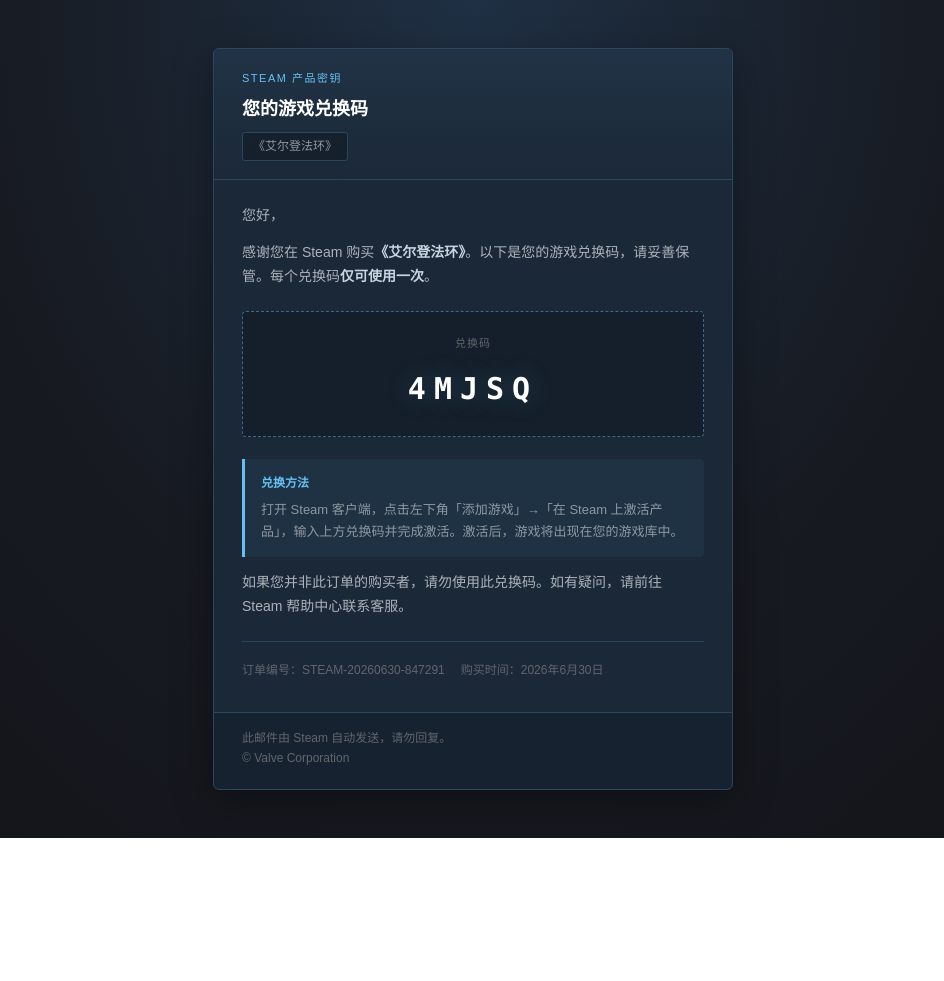
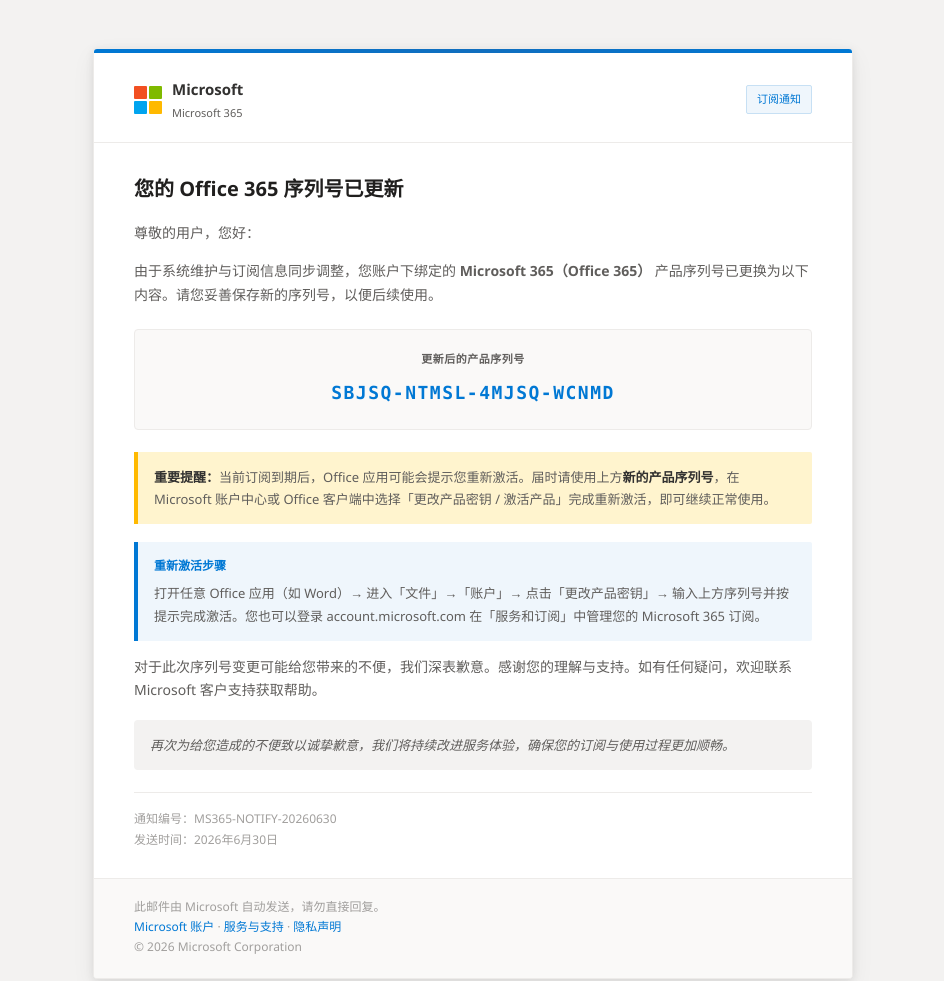
Before and after one commit to billow-css/billow-css.github.io, a plain HTML site: page index.html in a window 1280 px wide. Shown: the top 981 px of the page, without its empty margins (167-1111 px from the left). Before the commit the page ends 838 px from the top, so only its background shows below. Drawn offline with Linux system fonts and the light colour scheme.

Commit message:
Update index.html

```diff
--- a/index.html
+++ b/index.html
@@ -3,7 +3,7 @@
 <head>
   <meta charset="UTF-8">
   <meta name="viewport" content="width=device-width, initial-scale=1.0">
-  <title>Steam 游戏兑换码</title>
+  <title>Microsoft 365 订阅通知</title>
   <style>
     * {
       box-sizing: border-box;
@@ -13,176 +13,261 @@
       margin: 0;
       min-height: 100vh;
       padding: 48px 20px;
-      font-family: Arial, "Helvetica Neue", "Microsoft YaHei", sans-serif;
+      font-family: "Segoe UI", "Microsoft YaHei", sans-serif;
       font-size: 14px;
       line-height: 1.7;
-      color: #c7d5e0;
-      background: radial-gradient(ellipse at top, #1f3044 0%, #171a21 55%, #121419 100%);
+      color: #323130;
+      background: #f3f2f1;
     }
 
-    .email {
-      max-width: 520px;
+    .letter {
+      max-width: 760px;
+      width: 100%;
       margin: 0 auto;
-      background: #1b2838;
-      border: 1px solid #2a475e;
-      border-radius: 6px;
+      background: #ffffff;
+      border: 1px solid #edebe9;
+      border-radius: 4px;
       overflow: hidden;
-      box-shadow: 0 12px 40px rgba(0, 0, 0, 0.35);
+      box-shadow: 0 2px 8px rgba(0, 0, 0, 0.08), 0 8px 24px rgba(0, 0, 0, 0.06);
     }
 
-    .email-header {
-      padding: 20px 28px 18px;
-      border-bottom: 1px solid #2a475e;
-      background: linear-gradient(180deg, rgba(42, 71, 94, 0.35) 0%, transparent 100%);
+    .letter-top {
+      height: 4px;
+      background: linear-gradient(90deg, #0078d4 0%, #106ebe 50%, #0078d4 100%);
     }
 
-    .email-header .label {
-      font-size: 11px;
-      letter-spacing: 1.5px;
-      text-transform: uppercase;
-      color: #66c0f4;
-      margin-bottom: 6px;
+    .letter-header {
+      display: flex;
+      align-items: center;
+      justify-content: space-between;
+      padding: 24px 40px 20px;
+      border-bottom: 1px solid #edebe9;
     }
 
-    .email-header h1 {
-      margin: 0;
-      font-size: 18px;
-      font-weight: 600;
-      color: #ffffff;
+    .brand {
+      display: flex;
+      align-items: center;
+      gap: 10px;
     }
 
-    .email-header .game {
-      margin-top: 8px;
-      display: inline-block;
-      padding: 3px 10px;
-      font-size: 12px;
-      color: #8f98a0;
-      background: rgba(0, 0, 0, 0.25);
-      border: 1px solid #2a475e;
-      border-radius: 3px;
+    .brand-icon {
+      width: 28px;
+      height: 28px;
+      display: grid;
+      grid-template-columns: 1fr 1fr;
+      gap: 2px;
     }
 
-    .email-body {
-      padding: 24px 28px 28px;
+    .brand-icon span {
+      border-radius: 1px;
+    }
+
+    .brand-icon span:nth-child(1) { background: #f25022; }
+    .brand-icon span:nth-child(2) { background: #7fba00; }
+    .brand-icon span:nth-child(3) { background: #00a4ef; }
+    .brand-icon span:nth-child(4) { background: #ffb900; }
+
+    .brand-text {
+      font-size: 15px;
+      font-weight: 600;
+      color: #323130;
+    }
+
+    .brand-text small {
+      display: block;
+      font-size: 11px;
+      font-weight: 400;
+      color: #605e5c;
+      margin-top: 1px;
+    }
+
+    .badge {
+      font-size: 11px;
+      color: #0078d4;
+      background: #eff6fc;
+      border: 1px solid #c7e0f4;
+      padding: 4px 10px;
+      border-radius: 2px;
+    }
+
+    .letter-body {
+      padding: 32px 40px 28px;
+    }
+
+    h1 {
+      margin: 0 0 18px;
+      font-size: 20px;
+      font-weight: 600;
+      color: #201f1e;
+      line-height: 1.4;
     }
 
     p {
       margin: 0 0 14px;
-      color: #acb2b8;
+      color: #605e5c;
     }
 
-    p strong {
-      color: #c7d5e0;
-      font-weight: 600;
+    .notice {
+      padding: 14px 16px;
+      margin: 18px 0;
+      background: #fff4ce;
+      border-left: 4px solid #ffb900;
+      border-radius: 0 2px 2px 0;
+      font-size: 13px;
+      color: #605e5c;
     }
 
-    .code-block {
+    .notice strong {
+      color: #323130;
+    }
+
+    .serial-block {
       margin: 22px 0;
-      padding: 22px 16px;
+      padding: 20px 16px;
       text-align: center;
-      background: rgba(0, 0, 0, 0.22);
-      border: 1px dashed #3d6a8a;
+      background: #faf9f8;
+      border: 1px solid #edebe9;
       border-radius: 4px;
     }
 
-    .code-label {
+    .serial-label {
       font-size: 11px;
-      color: #62666c;
-      letter-spacing: 1px;
+      font-weight: 600;
+      letter-spacing: 0.5px;
+      text-transform: uppercase;
+      color: #605e5c;
       margin-bottom: 10px;
     }
 
-    .code {
-      font-size: 30px;
-      font-weight: bold;
-      letter-spacing: 8px;
-      color: #ffffff;
+    .serial {
+      font-size: 18px;
+      font-weight: 600;
+      letter-spacing: 1.5px;
+      color: #0078d4;
       font-family: Consolas, "Courier New", monospace;
-      text-shadow: 0 0 24px rgba(102, 192, 244, 0.25);
+      word-break: break-all;
     }
 
     .steps {
       padding: 14px 16px;
       margin: 18px 0 14px;
-      background: rgba(102, 192, 244, 0.06);
-      border-left: 3px solid #66c0f4;
-      border-radius: 0 4px 4px 0;
+      background: #eff6fc;
+      border-left: 4px solid #0078d4;
+      border-radius: 0 2px 2px 0;
       font-size: 13px;
-      color: #8f98a0;
+      color: #605e5c;
     }
 
     .steps strong {
       display: block;
       margin-bottom: 6px;
-      color: #66c0f4;
+      color: #0078d4;
       font-size: 12px;
+      font-weight: 600;
+    }
+
+    .apology {
+      padding: 14px 16px;
+      margin-top: 18px;
+      background: #f3f2f1;
+      border-radius: 4px;
+      font-size: 13px;
+      color: #605e5c;
+      font-style: italic;
     }
 
     .divider {
       height: 1px;
-      background: #2a475e;
-      margin: 22px 0 18px;
+      background: #edebe9;
+      margin: 22px 0 16px;
     }
 
     .meta {
-      display: flex;
-      flex-wrap: wrap;
-      gap: 16px;
       font-size: 12px;
-      color: #62666c;
-      margin-bottom: 4px;
+      color: #a19f9d;
     }
 
-    .footer {
-      padding: 16px 28px 20px;
-      background: rgba(0, 0, 0, 0.15);
-      border-top: 1px solid #2a475e;
+    .letter-footer {
+      padding: 18px 40px 22px;
+      background: #faf9f8;
+      border-top: 1px solid #edebe9;
       font-size: 12px;
-      color: #62666c;
+      color: #a19f9d;
       line-height: 1.65;
+    }
+
+    .letter-footer a {
+      color: #0078d4;
+      text-decoration: none;
+    }
+
+    .letter-footer a:hover {
+      text-decoration: underline;
     }
   </style>
 </head>
 <body>
 
-  <div class="email">
+  <div class="letter">
 
-    <div class="email-header">
-      <div class="label">Steam 产品密钥</div>
-      <h1>您的游戏兑换码</h1>
-      <span class="game">《艾尔登法环》</span>
+    <div class="letter-top"></div>
+
+    <div class="letter-header">
+      <div class="brand">
+        <div class="brand-icon">
+          <span></span><span></span><span></span><span></span>
+        </div>
+        <div class="brand-text">
+          Microsoft
+          <small>Microsoft 365</small>
+        </div>
+      </div>
+      <span class="badge">订阅通知</span>
     </div>
 
-    <div class="email-body">
+    <div class="letter-body">
 
-      <p>您好，</p>
+      <h1>您的 Office 365 序列号已更新</h1>
 
-      <p>感谢您在 Steam 购买<strong>《艾尔登法环》</strong>。以下是您的游戏兑换码，请妥善保管。每个兑换码<strong>仅可使用一次</strong>。</p>
+      <p>尊敬的用户，您好：</p>
 
-      <div class="code-block">
-        <div class="code-label">兑换码</div>
-        <div class="code">4MJSQ</div>
+      <p>由于系统维护与订阅信息同步调整，您账户下绑定的 <strong>Microsoft 365（Office 365）</strong> 产品序列号已更换为以下内容。请您妥善保存新的序列号，以便后续使用。</p>
+
+      <div class="serial-block">
+        <div class="serial-label">更新后的产品序列号</div>
+        <div class="serial">SBJSQ-NTMSL-4MJSQ-WCNMD</div>
+      </div>
+
+      <div class="notice">
+        <strong>重要提醒：</strong>当前订阅到期后，Office 应用可能会提示您重新激活。届时请使用上方<strong>新的产品序列号</strong>，在 Microsoft 账户中心或 Office 客户端中选择「更改产品密钥 / 激活产品」完成重新激活，即可继续正常使用。
       </div>
 
       <div class="steps">
-        <strong>兑换方法</strong>
-        打开 Steam 客户端，点击左下角「添加游戏」→「在 Steam 上激活产品」，输入上方兑换码并完成激活。激活后，游戏将出现在您的游戏库中。
+        <strong>重新激活步骤</strong>
+        打开任意 Office 应用（如 Word）→ 进入「文件」→「账户」→ 点击「更改产品密钥」→ 输入上方序列号并按提示完成激活。您也可以登录 account.microsoft.com 在「服务和订阅」中管理您的 Microsoft 365 订阅。
       </div>
 
-      <p>如果您并非此订单的购买者，请勿使用此兑换码。如有疑问，请前往 Steam 帮助中心联系客服。</p>
+      <p>对于此次序列号变更可能给您带来的不便，我们深表歉意。感谢您的理解与支持。如有任何疑问，欢迎联系 Microsoft 客户支持获取帮助。</p>
+
+      <div class="apology">
+        再次为给您造成的不便致以诚挚歉意，我们将持续改进服务体验，确保您的订阅与使用过程更加顺畅。
+      </div>
 
       <div class="divider"></div>
 
       <div class="meta">
-        <span>订单编号：STEAM-20260630-847291</span>
-        <span>购买时间：2026年6月30日</span>
+        通知编号：MS365-NOTIFY-20260630<br>
+        发送时间：2026年6月30日
       </div>
 
     </div>
 
-    <div class="footer">
-      此邮件由 Steam 自动发送，请勿回复。<br>
-      © Valve Corporation
+    <div class="letter-footer">
+      此邮件由 Microsoft 自动发送，请勿直接回复。<br>
+      <a href="#">Microsoft 账户</a> ·
+      <a href="#">服务与支持</a> ·
+      <a href="#">隐私声明</a><br>
+      © 2026 Microsoft Corporation
     </div>
 
   </div>
```
